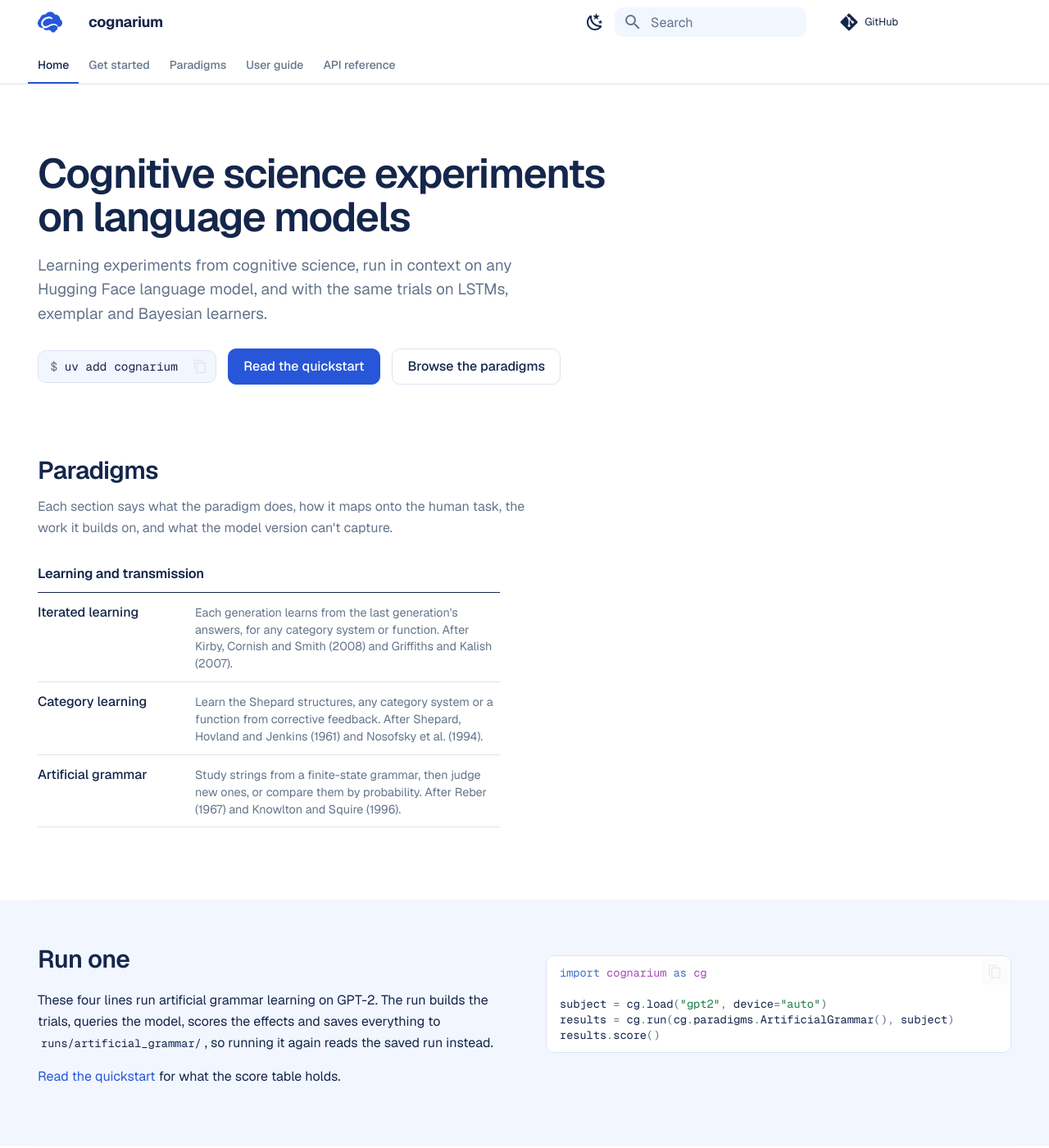
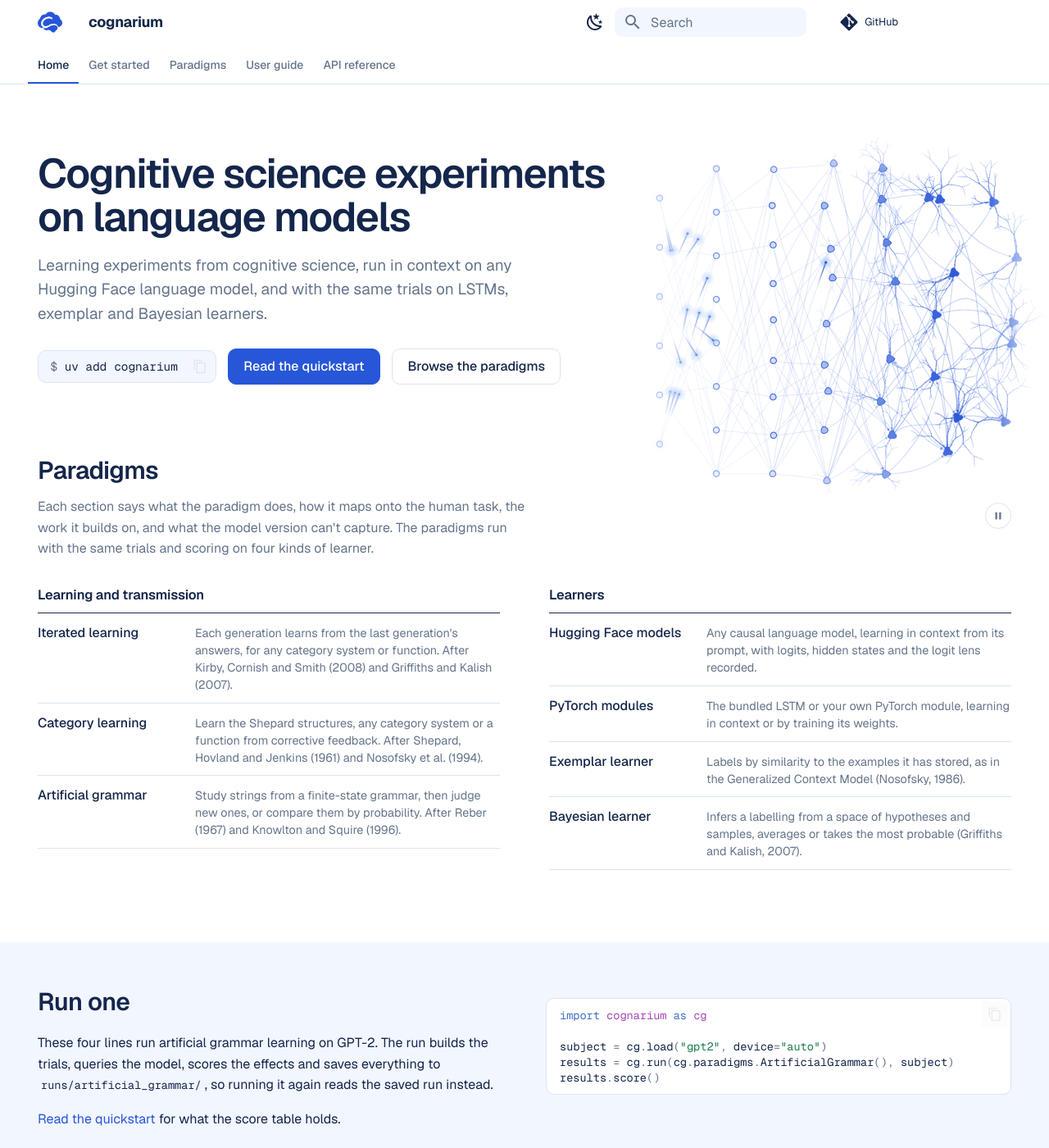
Before and after one commit to IParraMartin/cognarium, an MkDocs documentation site: the page built from docs/index.md, in a window 1280 px wide and 1400 px high. Shown: the whole window at 82% size. Built offline with MkDocs 1.6.1 and Material for MkDocs 9.7.7, drawn with Linux system fonts in a browser that asks for light colours; comment, search, counter and statistics services are not loaded; part of the change alters nothing that is shown.

Commit message:
Add an animated network of neurons to the home page and list the learners beside the paradigms

```diff
--- a/docs/index.md
+++ b/docs/index.md
@@ -7,6 +7,8 @@ hide:
 <div class="cg-home" markdown>
 
 <section class="cg-hero" markdown>
+
+<div class="cg-hero__art" aria-hidden="true"><canvas class="cg-hero__structure"></canvas><canvas class="cg-hero__activity"></canvas></div>
 
 # Cognitive science experiments on language models
 
@@ -23,12 +25,14 @@ uv add cognarium
 
 </div>
 
+<div class="cg-hero__controls"><button class="cg-hero__toggle" type="button" aria-pressed="false" aria-label="Pause the animation" title="Pause the animation" hidden><svg class="cg-hero__pause" viewBox="0 0 16 16" aria-hidden="true"><rect x="4" y="3" width="2.6" height="10" rx="0.8"/><rect x="9.4" y="3" width="2.6" height="10" rx="0.8"/></svg><svg class="cg-hero__play" viewBox="0 0 16 16" aria-hidden="true"><path d="M5 3.2v9.6a.7.7 0 0 0 1.06.6l7.6-4.8a.7.7 0 0 0 0-1.2l-7.6-4.8A.7.7 0 0 0 5 3.2Z"/></svg></button></div>
+
 </section>
 
 <section class="cg-index" id="paradigms">
 <div class="cg-index__head">
 <h2>Paradigms</h2>
-<p>Each section says what the paradigm does, how it maps onto the human task, the work it builds on, and what the model version can't capture.</p>
+<p>Each section says what the paradigm does, how it maps onto the human task, the work it builds on, and what the model version can't capture. The paradigms run with the same trials and scoring on four kinds of learner.</p>
 </div>
 <div class="cg-index__cols">
 <div class="cg-index__col">
@@ -38,6 +42,17 @@ uv add cognarium
 <li><a href="paradigms/learning/#iteratedlearning">Iterated learning</a><span class="cg-task">Each generation learns from the last generation&#x27;s answers, for any category system or function. After Kirby, Cornish and Smith (2008) and Griffiths and Kalish (2007).</span></li>
 <li><a href="paradigms/learning/#categorylearning">Category learning</a><span class="cg-task">Learn the Shepard structures, any category system or a function from corrective feedback. After Shepard, Hovland and Jenkins (1961) and Nosofsky et al. (1994).</span></li>
 <li><a href="paradigms/learning/#artificialgrammar">Artificial grammar</a><span class="cg-task">Study strings from a finite-state grammar, then judge new ones, or compare them by probability. After Reber (1967) and Knowlton and Squire (1996).</span></li>
+</ul>
+</div>
+</div>
+<div class="cg-index__col">
+<div class="cg-group">
+<h3><a href="concepts/#subjects">Learners</a></h3>
+<ul class="cg-rows">
+<li><a href="concepts/#subjects">Hugging Face models</a><span class="cg-task">Any causal language model, learning in context from its prompt, with logits, hidden states and the logit lens recorded.</span></li>
+<li><a href="concepts/#subjects">PyTorch modules</a><span class="cg-task">The bundled LSTM or your own PyTorch module, learning in context or by training its weights.</span></li>
+<li><a href="concepts/#subjects">Exemplar learner</a><span class="cg-task">Labels by similarity to the examples it has stored, as in the Generalized Context Model (Nosofsky, 1986).</span></li>
+<li><a href="concepts/#subjects">Bayesian learner</a><span class="cg-task">Infers a labelling from a space of hypotheses and samples, averages or takes the most probable (Griffiths and Kalish, 2007).</span></li>
 </ul>
 </div>
 </div>
--- /dev/null
+++ b/docs/javascripts/hero.js
@@ -0,0 +1,543 @@
+/*
+ * Home page art: a layered network whose units turn into neurons from left to right.
+ *
+ * Spikes travel along the connections. Each unit sums the spikes it receives, leaks
+ * toward rest, and fires when it crosses a threshold, so activity spreads as waves.
+ * The structure is drawn once on one canvas and the activity every frame on another.
+ */
+(() => {
+  "use strict";
+
+  const LAYERS = [6, 8, 9, 9, 8, 7, 5];
+  const THRESHOLD = 1;
+  const LEAK = 0.9;
+  const REFRACTORY = 0.45;
+  const SPEED = 140;
+  const TAIL = 30;
+  const MAX_SPIKES = 150;
+  const VOLLEY_EVERY = [3.2, 5.2];
+
+  /** Returns a seeded random number generator (mulberry32), so the layout is stable. */
+  function seeded(seed) {
+    return () => {
+      seed = (seed + 0x6d2b79f5) | 0;
+      let t = Math.imul(seed ^ (seed >>> 15), 1 | seed);
+      t = (t + Math.imul(t ^ (t >>> 7), 61 | t)) ^ t;
+      return ((t ^ (t >>> 14)) >>> 0) / 4294967296;
+    };
+  }
+
+  function smoothstep(low, high, x) {
+    const t = Math.min(1, Math.max(0, (x - low) / (high - low)));
+    return t * t * (3 - 2 * t);
+  }
+
+  function rgb(hex) {
+    const value = hex.replace("#", "");
+    const full = value.length === 3 ? value.replace(/./g, "$&$&") : value;
+    const number = parseInt(full, 16);
+    return [(number >> 16) & 255, (number >> 8) & 255, number & 255];
+  }
+
+  function rgba(colour, alpha) {
+    return `rgba(${colour[0]}, ${colour[1]}, ${colour[2]}, ${alpha})`;
+  }
+
+  function mix(a, b, t) {
+    return a.map((channel, index) => Math.round(channel + (b[index] - channel) * t));
+  }
+
+  /** Reads the colours for the current light or dark scheme from CSS custom properties. */
+  function palette(element) {
+    const style = getComputedStyle(element);
+    const read = (name, fallback) => style.getPropertyValue(name).trim() || fallback;
+    return {
+      line: rgb(read("--cg-art-line", "#2856d8")),
+      soma: rgb(read("--cg-art-soma", "#2856d8")),
+      spike: rgb(read("--cg-art-spike", "#2856d8")),
+      glow: rgb(read("--cg-art-glow", "#78a9f4")),
+      ground: rgb(read("--cg-art-ground", "#ffffff")),
+      lineAlpha: parseFloat(read("--cg-art-line-alpha", "0.2")),
+      blend: read("--cg-art-blend", "source-over")
+    };
+  }
+
+  /** Samples a cubic Bézier into a polyline with cumulative lengths, for spikes to follow. */
+  function sample(p0, p1, p2, p3) {
+    const steps = 36;
+    const points = new Float32Array((steps + 1) * 2);
+    const lengths = new Float32Array(steps + 1);
+    for (let i = 0; i <= steps; i++) {
+      const t = i / steps;
+      const u = 1 - t;
+      const x = u * u * u * p0[0] + 3 * u * u * t * p1[0] + 3 * u * t * t * p2[0] + t * t * t * p3[0];
+      const y = u * u * u * p0[1] + 3 * u * u * t * p1[1] + 3 * u * t * t * p2[1] + t * t * t * p3[1];
+      points[i * 2] = x;
+      points[i * 2 + 1] = y;
+      if (i > 0) {
+        lengths[i] = lengths[i - 1] + Math.hypot(x - points[i * 2 - 2], y - points[i * 2 - 1]);
+      }
+    }
+    return { points, lengths, length: lengths[steps] };
+  }
+
+  /** Finds the point a given distance along a sampled path. */
+  function along(path, distance) {
+    const { points, lengths } = path;
+    let low = 0;
+    let high = lengths.length - 1;
+    while (high - low > 1) {
+      const middle = (low + high) >> 1;
+      if (lengths[middle] < distance) {
+        low = middle;
+      } else {
+        high = middle;
+      }
+    }
+    const span = lengths[high] - lengths[low] || 1;
+    const t = Math.min(1, Math.max(0, (distance - lengths[low]) / span));
+    return [
+      points[low * 2] + (points[high * 2] - points[low * 2]) * t,
+      points[low * 2 + 1] + (points[high * 2 + 1] - points[low * 2 + 1]) * t
+    ];
+  }
+
+  /** Grows a dendrite as tapering segments that fork, more often the more biological the unit. */
+  function grow(segments, x, y, angle, length, width, depth, random) {
+    const steps = 4;
+    let cx = x;
+    let cy = y;
+    let heading = angle;
+    for (let step = 0; step < steps; step++) {
+      heading += (random() - 0.5) * 0.55;
+      const nx = cx + (Math.cos(heading) * length) / steps;
+      const ny = cy + (Math.sin(heading) * length) / steps;
+      segments.push([cx, cy, nx, ny, width * (1 - (0.45 * step) / steps)]);
+      cx = nx;
+      cy = ny;
+    }
+    if (depth > 0) {
+      const fork = 0.32 + random() * 0.36;
+      grow(segments, cx, cy, heading - fork, length * 0.62, width * 0.55, depth - 1, random);
+      grow(segments, cx, cy, heading + fork, length * 0.62, width * 0.55, depth - 1, random);
+    }
+  }
+
+  /** Lays out units in layers, then connects them, jittering and bending more to the right. */
+  function build(width, height) {
+    const random = seeded(11);
+    const units = [];
+    const layers = LAYERS.map((count, layer) => {
+      const fraction = 0.2 + (layer * 0.7) / (LAYERS.length - 1);
+      const spread = Math.min(height * 0.6, count * 50);
+      const ids = [];
+      for (let index = 0; index < count; index++) {
+        const bio = smoothstep(0.36, 0.86, fraction);
+        const offset = count === 1 ? 0 : index / (count - 1) - 0.5;
+        const x = fraction * width + (random() - 0.5) * width * 0.07 * bio;
+        const y = height * 0.43 + offset * spread + (random() - 0.5) * (spread / count) * 1.4 * bio;
+        const b = smoothstep(0.36, 0.86, x / width);
+        const unit = {
+          x,
+          y,
+          b,
+          layer,
+          radius: 3.6 + 1.6 * b,
+          phase: random() * Math.PI * 2,
+          potential: 0,
+          fired: -10,
+          flash: 0,
+          rate: layer === 0 ? 0.35 : 0.02,
+          out: [],
+          dendrites: []
+        };
+        if (b > 0.18) {
+          const branches = 3 + Math.floor(random() * 3);
+          const depth = b > 0.62 ? 2 : 1;
+          for (let d = 0; d < branches; d++) {
+            const angle = d === 0 ? -Math.PI / 2 + (random() - 0.5) * 0.5 : Math.PI + (random() - 0.5) * Math.PI * 1.5;
+            const length = (10 + random() * 16) * (0.35 + b);
+            grow(unit.dendrites, x, y, angle, length, 1.5 * b + 0.3, depth, random);
+          }
+        }
+        units.push(unit);
+        ids.push(units.length - 1);
+      }
+      return ids;
+    });
+
+    const edges = [];
+    const connect = (from, to, arc) => {
+      const a = units[from];
+      const c = units[to];
+      const dx = c.x - a.x;
+      const dy = c.y - a.y;
+      const length = Math.hypot(dx, dy) || 1;
+      const nx = -dy / length;
+      const ny = dx / length;
+      const bend = (a.b + c.b) / 2;
+      const swing = arc ? 0.45 : 0.26;
+      const k1 = (random() - 0.5) * 2 * bend * length * swing + (arc ? length * 0.3 : 0);
+      const k2 = (random() - 0.5) * 2 * bend * length * swing + (arc ? length * 0.3 : 0);
+      const path = sample(
+        [a.x, a.y],
+        [a.x + dx * 0.33 + nx * k1, a.y + dy * 0.33 + ny * k1],
+        [a.x + dx * 0.66 + nx * k2, a.y + dy * 0.66 + ny * k2],
+        [c.x, c.y]
+      );
+      const edge = { from, to, path, bend, weight: 0.38 + random() * 0.3, arc };
+      a.out.push(edge);
+      edges.push(edge);
+    };
+
+    for (let layer = 0; layer < layers.length - 1; layer++) {
+      const sources = layers[layer];
+      const targets = layers[layer + 1];
+      const inputs = new Map(targets.map((id) => [id, 0]));
+      for (const from of sources) {
+        let made = 0;
+        for (const to of targets) {
+          if (random() < 0.4) {
+            connect(from, to, false);
+            inputs.set(to, inputs.get(to) + 1);
+            made++;
+          }
+        }
+        if (made === 0) {
+          const to = targets[Math.floor(random() * targets.length)];
+          connect(from, to, false);
+          inputs.set(to, inputs.get(to) + 1);
+        }
+      }
+      for (const [to, count] of inputs) {
+        for (let extra = count; extra < 2; extra++) {
+          connect(sources[Math.floor(random() * sources.length)], to, false);
+        }
+      }
+    }
+
+    for (const unit of units) {
+      if (unit.b < 0.6 || random() > 0.5) {
+        continue;
+      }
+      const near = units.filter(
+        (other) => other !== unit && other.layer <= unit.layer && other.b > 0.45 && Math.hypot(other.x - unit.x, other.y - unit.y) < 130
+      );
+      if (near.length) {
+        connect(units.indexOf(unit), units.indexOf(near[Math.floor(random() * near.length)]), true);
+      }
+    }
+
+    return { units, layers, edges };
+  }
+
+  /** Makes a soft round glow, drawn once and stamped for every spike and flash. */
+  function sprite(colour) {
+    const size = 64;
+    const canvas = document.createElement("canvas");
+    canvas.width = size;
+    canvas.height = size;
+    const context = canvas.getContext("2d");
+    const gradient = context.createRadialGradient(size / 2, size / 2, 0, size / 2, size / 2, size / 2);
+    gradient.addColorStop(0, rgba(colour, 1));
+    gradient.addColorStop(0.25, rgba(colour, 0.45));
+    gradient.addColorStop(1, rgba(colour, 0));
+    context.fillStyle = gradient;
+    context.fillRect(0, 0, size, size);
+    return canvas;
+  }
+
+  function somaPath(context, unit) {
+    const points = 28;
+    context.beginPath();
+    for (let i = 0; i <= points; i++) {
+      const theta = (i / points) * Math.PI * 2;
+      const r = unit.radius * (1 + 0.24 * unit.b * Math.cos(3 * (theta + Math.PI / 2) + unit.phase * 0.3));
+      const x = unit.x + Math.cos(theta) * r;
+      const y = unit.y + Math.sin(theta) * r;
+      if (i === 0) {
+        context.moveTo(x, y);
+      } else {
+        context.lineTo(x, y);
+      }
+    }
+    context.closePath();
+  }
+
+  /** Draws everything that doesn't move: connections, synapses, dendrites and cell bodies. */
+  function drawStructure(context, network, colours) {
+    const { units, edges } = network;
+    context.lineCap = "round";
+    context.lineJoin = "round";
+    for (const edge of edges) {
+      const { points } = edge.path;
+      context.beginPath();
+      context.moveTo(points[0], points[1]);
+      for (let i = 2; i < points.length; i += 2) {
+        context.lineTo(points[i], points[i + 1]);
+      }
+      context.strokeStyle = rgba(colours.line, colours.lineAlpha * (0.75 + 0.5 * edge.bend));
+      context.lineWidth = 0.7 + 0.5 * edge.bend;
+      context.stroke();
+      if (edge.bend > 0.4) {
+        const [x, y] = along(edge.path, edge.path.length - units[edge.to].radius - 3.5);
+        context.beginPath();
+        context.arc(x, y, 1.3, 0, Math.PI * 2);
+        context.fillStyle = rgba(colours.soma, 0.55 * edge.bend);
+        context.fill();
+      }
+    }
+    for (const unit of units) {
+      for (const [x1, y1, x2, y2, width] of unit.dendrites) {
+        context.beginPath();
+        context.moveTo(x1, y1);
+        context.lineTo(x2, y2);
+        context.strokeStyle = rgba(colours.soma, 0.6 * unit.b);
+        context.lineWidth = width;
+        context.stroke();
+      }
+    }
+    for (const unit of units) {
+      somaPath(context, unit);
+      context.fillStyle = rgba(mix(colours.ground, colours.soma, 0.15 + 0.85 * unit.b), 1);
+      context.fill();
+      context.strokeStyle = rgba(colours.soma, 0.85);
+      context.lineWidth = 1.2 - 0.4 * unit.b;
+      context.stroke();
+    }
+  }
+
+  /** Starts a network's activity: no spikes in flight, and the first volley soon. */
+  function quiet() {
+    return { clock: 0, nextVolley: 1.2, spikes: [] };
+  }
+
+  /** Fires a unit: it resets, flashes, and sends a spike down each of its connections. */
+  function fire(state, unit) {
+    unit.fired = state.clock;
+    unit.potential = 0;
+    unit.flash = 1;
+    for (const edge of unit.out) {
+      if (state.spikes.length < MAX_SPIKES) {
+        state.spikes.push({ edge, distance: unit.radius });
+      }
+    }
+  }
+
+  /** Advances the activity by dt seconds: leak, spontaneous firing, volleys and arriving spikes. */
+  function advance(network, state, dt) {
+    state.clock += dt;
+    const leak = Math.exp(-dt / LEAK);
+    const fade = Math.exp(-dt / 0.24);
+    for (const unit of network.units) {
+      unit.potential *= leak;
+      unit.flash *= fade;
+      if (Math.random() < unit.rate * dt && state.clock - unit.fired > REFRACTORY) {
+        fire(state, unit);
+      }
+    }
+    if (state.clock >= state.nextVolley) {
+      for (const id of network.layers[0]) {
+        if (Math.random() < 0.6) {
+          fire(state, network.units[id]);
+        }
+      }
+      state.nextVolley = state.clock + VOLLEY_EVERY[0] + Math.random() * (VOLLEY_EVERY[1] - VOLLEY_EVERY[0]);
+    }
+    const arriving = [];
+    state.spikes = state.spikes.filter((spike) => {
+      spike.distance += SPEED * dt * (1.15 - 0.35 * spike.edge.bend);
+      if (spike.distance >= spike.edge.path.length - network.units[spike.edge.to].radius) {
+        arriving.push(spike.edge);
+        return false;
+      }
+      return true;
+    });
+    for (const edge of arriving) {
+      const target = network.units[edge.to];
+      target.potential += edge.weight;
+      if (target.potential >= THRESHOLD && state.clock - target.fired > REFRACTORY) {
+        fire(state, target);
+      }
+    }
+  }
+
+  function start(root) {
+    const structure = root.querySelector(".cg-hero__structure");
+    const activity = root.querySelector(".cg-hero__activity");
+    if (!structure || !activity) {
+      return;
+    }
+    const still = window.matchMedia("(prefers-reduced-motion: reduce)");
+    const toggle = root.parentElement.querySelector(".cg-hero__toggle");
+    let paused = false;
+    try {
+      paused = localStorage.getItem("cg-hero-paused") === "1";
+    } catch {
+      paused = false;
+    }
+    let network = null;
+    let colours = palette(root);
+    let glow = sprite(colours.glow);
+    let state = quiet();
+    let frame = 0;
+    let previous = 0;
+    let visible = true;
+    let width = 0;
+    let height = 0;
+
+    const drawActivity = () => {
+      const context = activity.getContext("2d");
+      context.clearRect(0, 0, width, height);
+      context.globalCompositeOperation = colours.blend;
+      for (const unit of network.units) {
+        if (unit.flash < 0.02) {
+          continue;
+        }
+        const size = (unit.radius * 5 + 10) * (0.7 + 0.5 * unit.flash);
+        context.globalAlpha = unit.flash * 0.9;
+        context.drawImage(glow, unit.x - size / 2, unit.y - size / 2, size, size);
+        somaPath(context, unit);
+        context.fillStyle = rgba(colours.spike, unit.flash);
+        context.fill();
+      }
+      context.globalAlpha = 1;
+      context.lineCap = "round";
+      for (const spike of state.spikes) {
+        const { path } = spike.edge;
+        const [x, y] = along(path, spike.distance);
+        const [tx, ty] = along(path, Math.max(0, spike.distance - TAIL));
+        const gradient = context.createLinearGradient(tx, ty, x, y);
+        gradient.addColorStop(0, rgba(colours.spike, 0));
+        gradient.addColorStop(1, rgba(colours.spike, 0.85));
+        context.beginPath();
+        context.moveTo(tx, ty);
+        const steps = 5;
+        for (let i = 1; i <= steps; i++) {
+          const [px, py] = along(path, Math.max(0, spike.distance - TAIL + (TAIL * i) / steps));
+          context.lineTo(px, py);
+        }
+        context.strokeStyle = gradient;
+        context.lineWidth = 1.8;
+        context.stroke();
+        context.drawImage(glow, x - 9, y - 9, 18, 18);
+        context.beginPath();
+        context.arc(x, y, 1.5, 0, Math.PI * 2);
+        context.fillStyle = rgba(colours.spike, 1);
+        context.fill();
+      }
+      context.globalCompositeOperation = "source-over";
+    };
+
+    const resize = (box) => {
+      width = Math.round(box.width);
+      height = Math.round(box.height);
+      if (width < 10 || height < 10) {
+        network = null;
+        return;
+      }
+      const ratio = Math.min(2, window.devicePixelRatio || 1);
+      for (const canvas of [structure, activity]) {
+        canvas.width = Math.round(width * ratio);
+        canvas.height = Math.round(height * ratio);
+        canvas.getContext("2d").setTransform(ratio, 0, 0, ratio, 0, 0);
+      }
+      network = build(width, height);
+      state = quiet();
+      redraw();
+    };
+
+    const redraw = () => {
+      if (!network) {
+        return;
+      }
+      const context = structure.getContext("2d");
+      context.clearRect(0, 0, width, height);
+      drawStructure(context, network, colours);
+      if (still.matches) {
+        settle();
+      } else {
+        drawActivity();
+      }
+    };
+
+    // a still frame for reduced motion: run the network for a while, then draw once
+    const settle = () => {
+      for (let i = 0; i < 60 * 7; i++) {
+        advance(network, state, 1 / 60);
+      }
+      drawActivity();
+    };
+
+    const tick = (time) => {
+      frame = 0;
+      if (!network || !visible || paused || document.hidden || still.matches) {
+        previous = 0;
+        return;
+      }
+      const dt = previous ? Math.min(0.05, (time - previous) / 1000) : 1 / 60;
+      previous = time;
+      advance(network, state, dt);
+      drawActivity();
+      frame = requestAnimationFrame(tick);
+    };
+
+    const play = () => {
+      if (!frame && network && visible && !paused && !document.hidden && !still.matches) {
+        frame = requestAnimationFrame(tick);
+      }
+    };
+
+    // nothing moves under reduced motion, so the pause button only shows otherwise
+    const label = () => {
+      if (toggle) {
+        toggle.hidden = still.matches;
+        toggle.setAttribute("aria-pressed", String(paused));
+      }
+    };
+
+    toggle?.addEventListener("click", () => {
+      paused = !paused;
+      try {
+        localStorage.setItem("cg-hero-paused", paused ? "1" : "0");
+      } catch {
+        // the choice still holds for this visit
+      }
+      label();
+      play();
+    });
+
+    new ResizeObserver((entries) => {
+      resize(entries[0].contentRect);
+      play();
+    }).observe(root);
+
+    new IntersectionObserver((entries) => {
+      visible = entries[0].isIntersecting;
+      play();
+    }).observe(root);
+
+    document.addEventListener("visibilitychange", play);
+
+    still.addEventListener("change", () => {
+      label();
+      redraw();
+      play();
+    });
+
+    label();
+
+    new MutationObserver(() => {
+      colours = palette(root);
+      glow = sprite(colours.glow);
+      redraw();
+    }).observe(document.body, { attributes: true, attributeFilter: ["data-md-color-scheme"] });
+  }
+
+  const begin = () => document.querySelectorAll(".cg-hero__art").forEach(start);
+  if (document.readyState === "loading") {
+    document.addEventListener("DOMContentLoaded", begin);
+  } else {
+    begin();
+  }
+})();
--- a/docs/stylesheets/extra.css
+++ b/docs/stylesheets/extra.css
@@ -219,6 +219,115 @@ body {
 
 .cg-hero {
   padding: 1.6rem 0 0;
+  position: relative;
+}
+
+.cg-hero > :not(.cg-hero__art, .cg-hero__controls) {
+  position: relative;
+}
+
+.cg-hero__art {
+  --cg-art-line: var(--cg-cobalt);
+  --cg-art-line-alpha: 0.2;
+  --cg-art-soma: var(--cg-cobalt);
+  --cg-art-spike: var(--cg-cobalt);
+  --cg-art-glow: var(--cg-cornflower);
+  --cg-art-ground: var(--cg-white);
+  --cg-art-blend: source-over;
+  height: 31rem;
+  left: max(42%, 32rem);
+  -webkit-mask-composite: source-in;
+  mask-composite: intersect;
+  -webkit-mask-image:
+    linear-gradient(to right, transparent 0%, transparent 6%, rgb(0 0 0 / 0.35) 18%, #000 40%, #000 86%, transparent 100%),
+    linear-gradient(to bottom, transparent 0%, #000 16%, #000 66%, transparent 100%);
+  mask-image:
+    linear-gradient(to right, transparent 0%, transparent 6%, rgb(0 0 0 / 0.35) 18%, #000 40%, #000 86%, transparent 100%),
+    linear-gradient(to bottom, transparent 0%, #000 16%, #000 66%, transparent 100%);
+  pointer-events: none;
+  position: absolute;
+  right: max(calc(50% - 50vw), -10rem);
+  top: -1.4rem;
+}
+
+[data-md-color-scheme="slate"] .cg-hero__art {
+  --cg-art-line: var(--cg-cornflower);
+  --cg-art-line-alpha: 0.22;
+  --cg-art-soma: var(--cg-cornflower);
+  --cg-art-spike: #dbe7ff;
+  --cg-art-glow: var(--cg-cornflower);
+  --cg-art-ground: var(--cg-navy);
+  --cg-art-blend: lighter;
+}
+
+.cg-hero__art canvas {
+  height: 100%;
+  inset: 0;
+  position: absolute;
+  width: 100%;
+}
+
+.md-main {
+  overflow-x: clip;
+}
+
+.cg-hero__toggle {
+  align-items: center;
+  background-color: var(--cg-bg);
+  border: 1px solid var(--cg-line);
+  border-radius: 50%;
+  color: var(--cg-muted);
+  cursor: pointer;
+  display: flex;
+  height: 1.6rem;
+  justify-content: center;
+  padding: 0;
+  transition: color 120ms ease, border-color 120ms ease;
+  width: 1.6rem;
+}
+
+.cg-hero__controls {
+  position: absolute;
+  right: 0;
+  top: 23rem;
+  z-index: 1;
+}
+
+.cg-hero__toggle[hidden] {
+  display: none;
+}
+
+.cg-hero__toggle svg {
+  fill: currentColor;
+  height: 0.7rem;
+  width: 0.7rem;
+}
+
+.cg-hero__toggle .cg-hero__play,
+.cg-hero__toggle[aria-pressed="true"] .cg-hero__pause {
+  display: none;
+}
+
+.cg-hero__toggle[aria-pressed="true"] .cg-hero__play {
+  display: block;
+}
+
+.cg-hero__toggle:hover,
+.cg-hero__toggle:focus-visible {
+  border-color: var(--cg-link);
+  color: var(--cg-link);
+}
+
+.cg-hero__toggle:focus-visible {
+  outline: 2px solid var(--cg-link);
+  outline-offset: 2px;
+}
+
+@media (forced-colors: active), print {
+  .cg-hero__art,
+  .cg-hero__controls {
+    display: none;
+  }
 }
 
 .md-typeset .cg-hero h1 {
@@ -272,6 +381,7 @@ body {
 
 .cg-index {
   margin: 4.2rem 0 0;
+  position: relative;
   scroll-margin-top: 4rem;
 }
 
@@ -390,6 +500,13 @@ body {
   border: 1px solid var(--cg-line);
 }
 
+@media screen and (max-width: 68em) {
+  .cg-hero__art,
+  .cg-hero__controls {
+    display: none;
+  }
+}
+
 @media screen and (max-width: 60em) {
   .md-typeset .cg-hero h1 {
     font-size: 2rem;
--- a/mkdocs.yml
+++ b/mkdocs.yml
@@ -46,6 +46,8 @@ plugins:
             show_root_heading: true
 extra_css:
   - stylesheets/extra.css
+extra_javascript:
+  - javascripts/hero.js
 markdown_extensions:
   - admonition
   - attr_list
```
